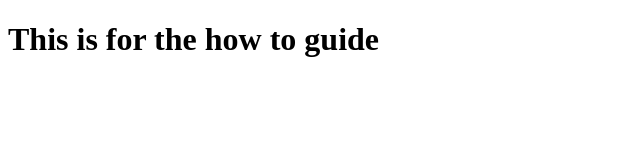
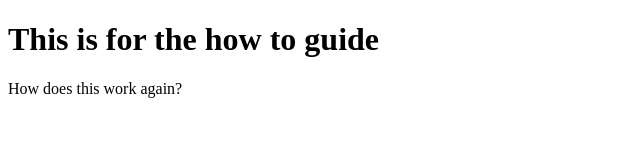
Before and after one commit to pedigomatt/CS_290_400_F2016, a plain HTML site: page HTG.html in a window 1280 px wide. Shown: the whole page, without its empty margins (0-640 px from the left). Drawn offline with Linux system fonts and the light colour scheme.

Commit message:
Update HTG.html

```diff
--- a/HTG.html
+++ b/HTG.html
@@ -5,5 +5,6 @@
   </head>
   <body>
     <h1>This is for the how to guide</h1>
+    <p>How does this work again?</p>
   </body>
 </html>
```
